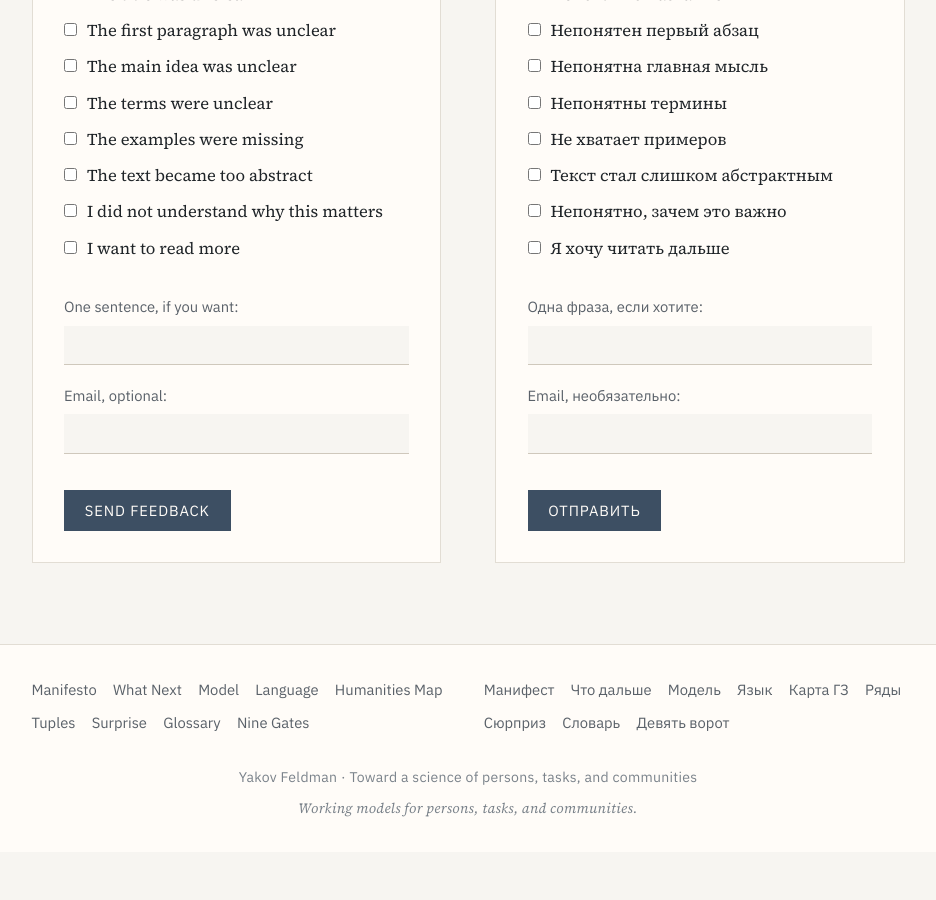
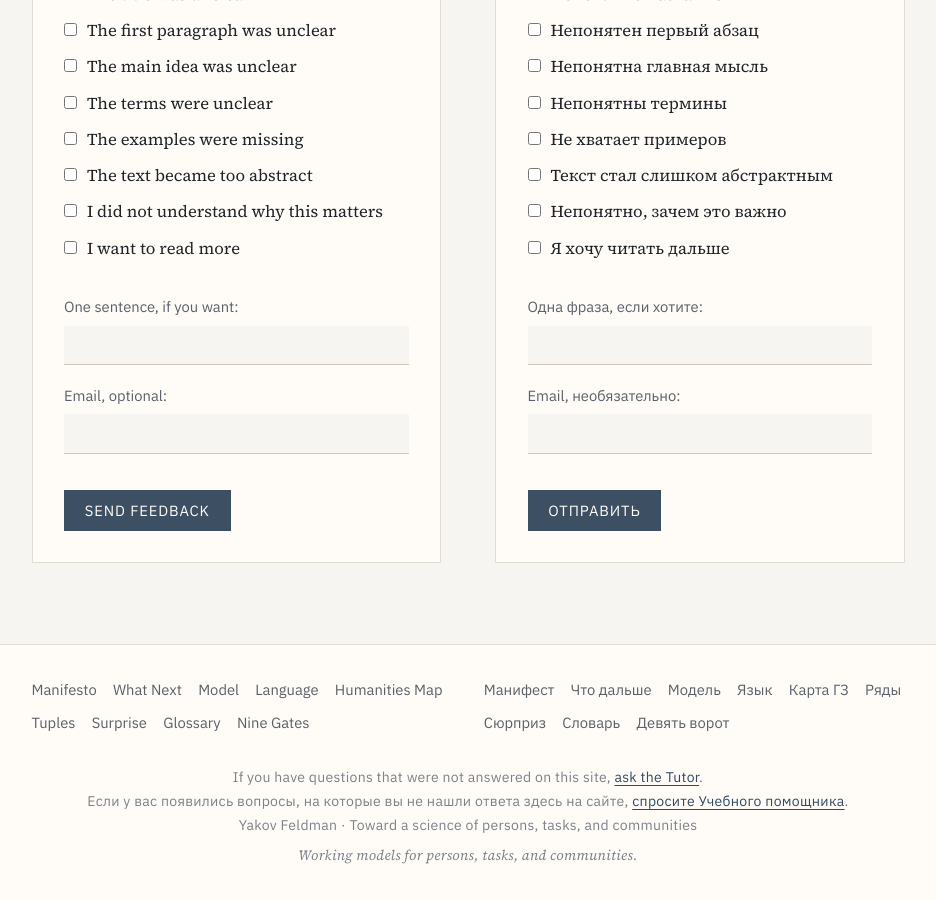
Before and after one commit to jfeldman777/books, a Jekyll site: the page built from index.md, in a window 1280 px wide and 900 px high, scrolled down 1029 px. Shown: the whole window, without its empty margins (172-1108 px from the left). Built offline with Jekyll 4.4.1, drawn with Linux system fonts in a browser that asks for light colours; before the commit the page ends 1881 px from its top, so only the background shows below that.

Commit message:
Add tutor link to footer

```diff
--- a/_includes/site-footer.html
+++ b/_includes/site-footer.html
@@ -24,6 +24,12 @@
         <a href="{{ '/20_nine_gates_ru/' | relative_url }}">Девять ворот</a>
       </div>
     </nav>
+    <p class="site-footer__tutor">
+      If you have questions that were not answered on this site, <a href="https://chatgpt.com/g/g-6a2c29212a688191a9b86ff27c133a15-diskurs-feldmana-uchebnyi-pomoshchnik">ask the Tutor</a>.
+    </p>
+    <p class="site-footer__tutor">
+      Если у вас появились вопросы, на которые вы не нашли ответа здесь на сайте, <a href="https://chatgpt.com/g/g-6a2c29212a688191a9b86ff27c133a15-diskurs-feldmana-uchebnyi-pomoshchnik">спросите Учебного помощника</a>.
+    </p>
     <p>{{ site.author }} · {{ site.description }}</p>
     <p class="site-footer__note">Working models for persons, tasks, and communities.</p>
   </div>
```
